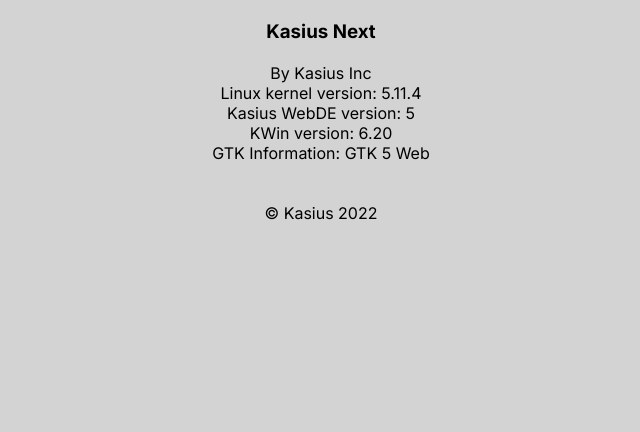
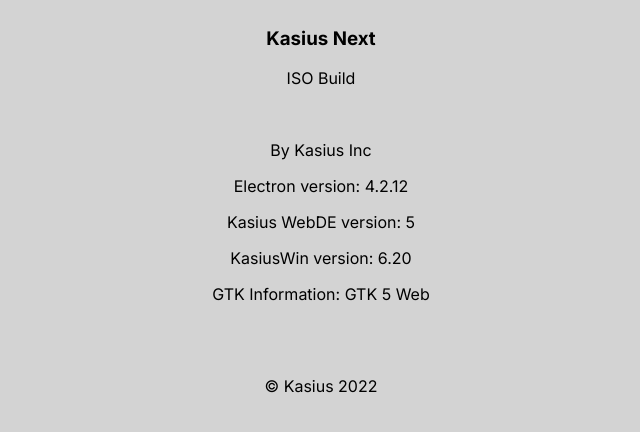
Before and after one commit to Bobuxstation/Kasius-Next-ISO, an Electron app: page apps/version.html in a window 1000 px wide. Shown: the whole page, without its empty margins (179-819 px from the left). Drawn offline with Linux system fonts and the light colour scheme.

Commit message:
fixed some bugs

```diff
--- a/apps/version.html
+++ b/apps/version.html
@@ -3,8 +3,6 @@
 <link href="https://fonts.googleapis.com/css2?family=Inter:wght@400;500;600;700&display=swap" rel="stylesheet">
 <style>
 * {
-    margin: 0;
-    padding: 0;
     text-align: center;
     font-family: Inter;
     overflow: hidden;
@@ -20,12 +18,12 @@
 </head>
 <body id="body" style="background-color: lightgray;">
 <section style="height: 615px; ">
-    <br>
-    <h3>Kasius Next</h3><br>
+    <h3>Kasius Next</h3>
+<p>ISO Build</p><br>
 <p>By Kasius Inc</p>
-<p>Linux kernel version: 5.11.4</p>
+<p>Electron version: 4.2.12</p>
 <p>Kasius WebDE version: 5</p>
-<p>KWin version: 6.20</p>
+<p>KasiusWin version: 6.20</p>
 <p>GTK Information: GTK 5 Web</p>
 <br><br>
 <p>&copy; Kasius 2022</p>
```
